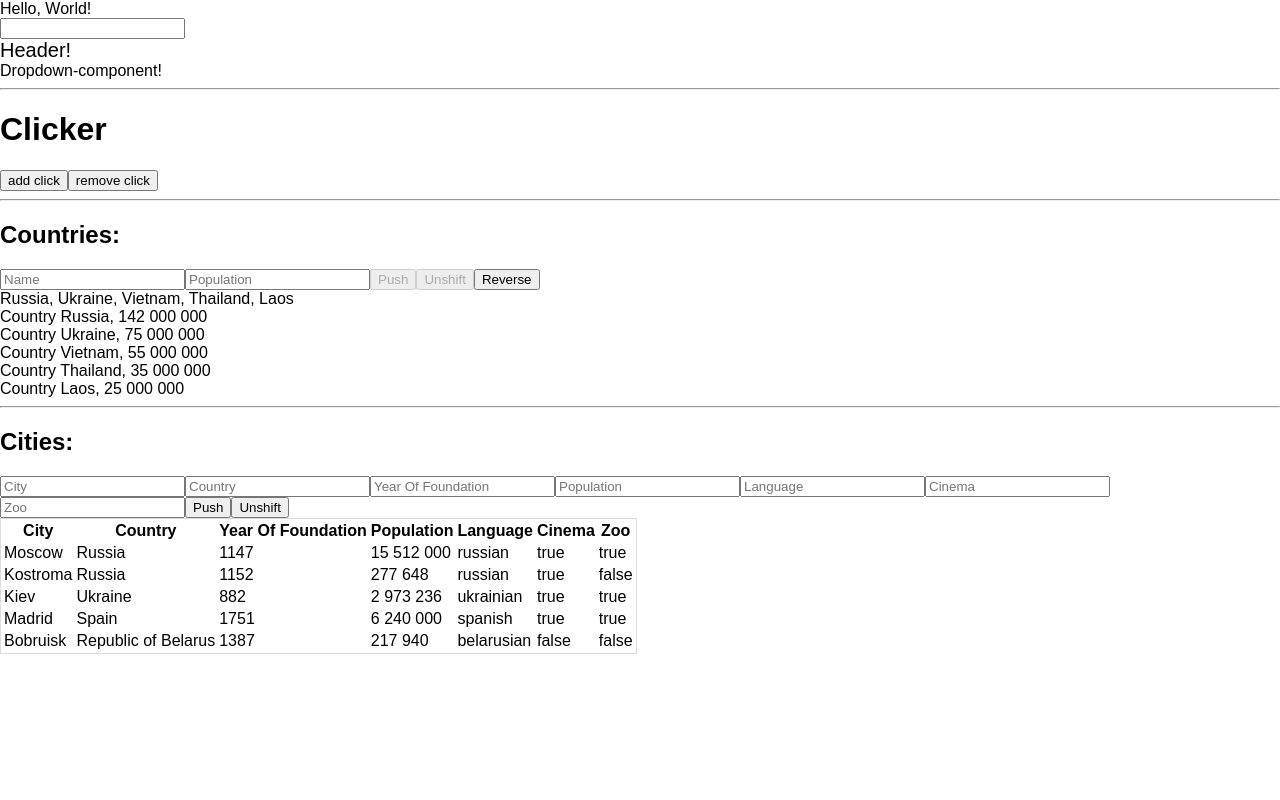
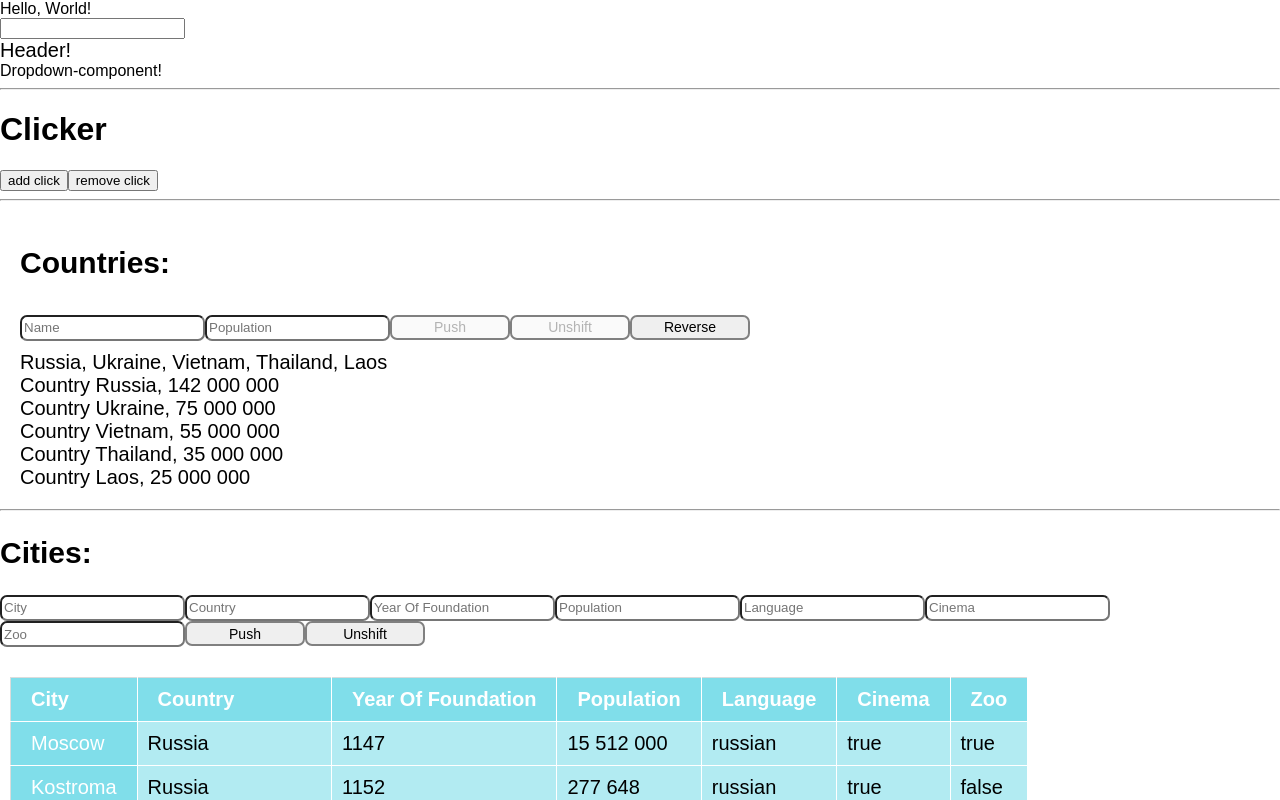
Before and after one commit to AnnaPismennaya1991/test, a React (Create React App) app: page / in a window 1280 px wide. Shown: the top 800 px of the page. Built offline with nearby package versions, Linux system fonts and the light colour scheme.

Commit message:
table and css

```diff
--- /dev/null
+++ b/src/components/country/Country.css
@@ -0,0 +1,35 @@
+.country {
+    font-family: Sans-Serif;
+    font-size: 20px;
+    text-align: left;
+    padding: 10px;
+    margin: 10px;
+}
+
+.country input {
+    height: 20px;
+    border-radius: 7px;
+    outline: none;
+    color: black;
+    margin: 10px 0;
+}
+
+.country input:hover {
+    color: black;
+    border-color: black;
+    border-style: solid;
+    transition: 0.3s;
+}
+
+.country button {
+    height: 25px;
+    width: 120px;
+    border-radius: 7px;
+    outline: none;
+    border-color: gray;
+    border-style: solid;
+    font-size: 14px;
+    /* color: white;
+    background-color: #80DEEA;
+    font-family: Sans-Serif; */
+}
--- a/src/components/country/Country.js
+++ b/src/components/country/Country.js
@@ -1,5 +1,6 @@
 import React, { Component } from 'react';
 import countries from './countries';
+import './Country.css'
 
 class Country extends Component {
     state = { items:[], name:'', population:'' };
@@ -65,7 +66,7 @@ class Country extends Component {
 
     render() {
         return(
-            <div>
+            <div className='country'>
                 <h2> Countries: </h2>
                 <input placeholder='Name' type='text' onChange={this.onNameChange} />
                 <input placeholder='Population' type='number' onChange={this.onPopulationChange} />
--- /dev/null
+++ b/src/components/table/CitiesComponent.css
@@ -0,0 +1,59 @@
+.cities-component {
+    font-family: Sans-Serif;
+    font-size: 20px;
+    border-collapse: collapse;
+    text-align: left;
+}
+
+.cities-component input {
+    height: 20px;
+    border-radius: 7px;
+    outline: none;
+    color: black;
+}
+
+.cities-component input:hover {
+    color: black;
+    border-color: black;
+    border-style: solid;
+    transition: 0.3s;
+}
+
+.cities-component button {
+    height: 25px;
+    width: 120px;
+    border-radius: 7px;
+    outline: none;
+    border-color: gray;
+    border-style: solid;
+    font-size: 14px;
+    /* color: white;
+    background-color: #80DEEA;
+    font-family: Sans-Serif; */
+}
+
+.cities-component table,
+.cities-component th,
+.cities-component td {
+    border: 0.1px solid;
+    border-collapse: collapse;
+    border-style: solid;
+    border-width: 0 1px 1px 0;
+    border-color: white;
+    padding: 10px;
+    margin: 30px 10px;
+    max-width: 100%;
+    background: #B2EBF2;
+}
+
+.cities-component th,
+.cities-component td:first-child {
+    background: #80DEEA;
+    color: white;
+    padding: 10px 20px;
+}
+
+.cities-component th:first-child,
+.cities-component td:first-child {
+    text-align: left;
+}
--- a/src/components/table/CitiesComponent.js
+++ b/src/components/table/CitiesComponent.js
@@ -1,5 +1,6 @@
 import React, { Component } from 'react';
 import cities from './cities';
+import './CitiesComponent.css'
 
 class CitiesComponent extends Component {
     state = { items:[], cityInfo: { city:'', country:'', yearOfFoundation:'', population:'', language:'', cinema:'', zoo:'' } };
@@ -102,7 +103,7 @@ class CitiesComponent extends Component {
 
     render() {
         return(
-            <div>
+            <div className='cities-component'>
                 <h2> Cities: </h2>
                 <input placeholder='City' type='text' onChange={(event) => this.onInputChange(event, 'city')} value={this.state.cityInfo.city} />
 
```
